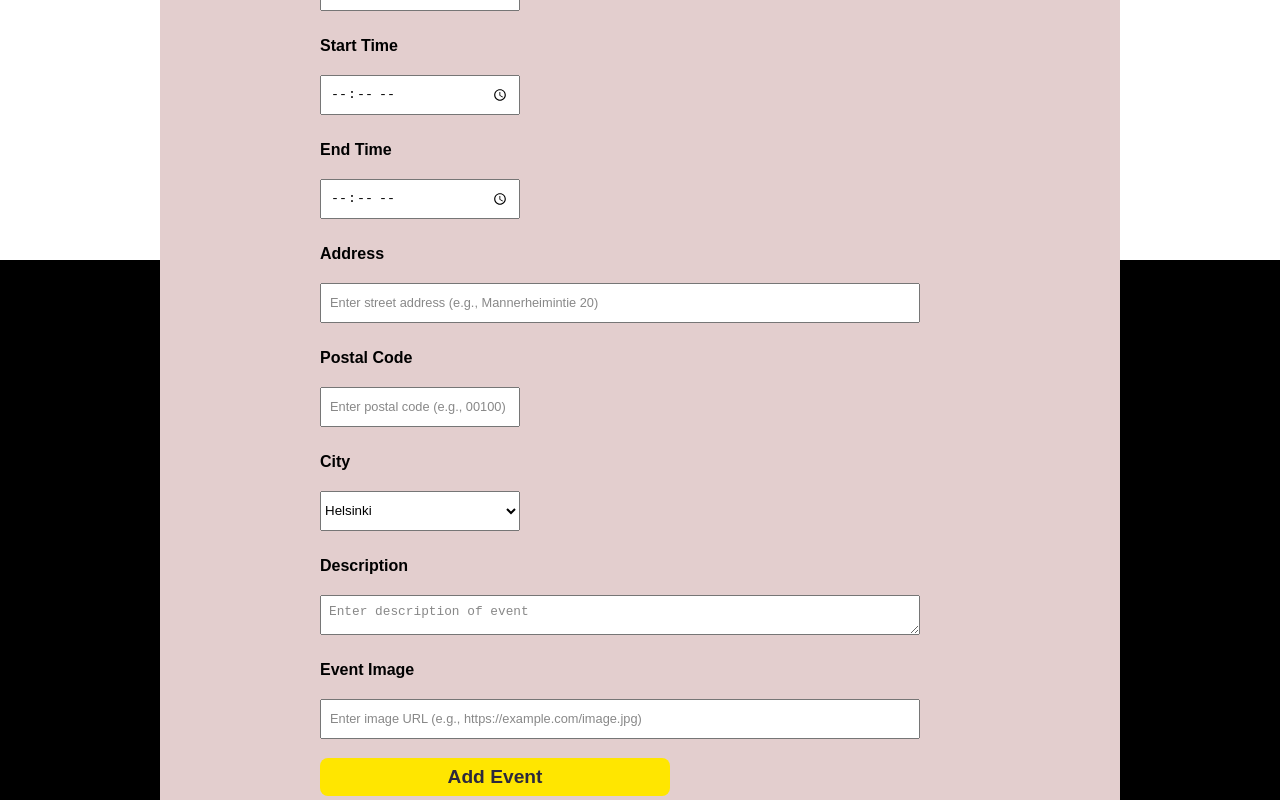
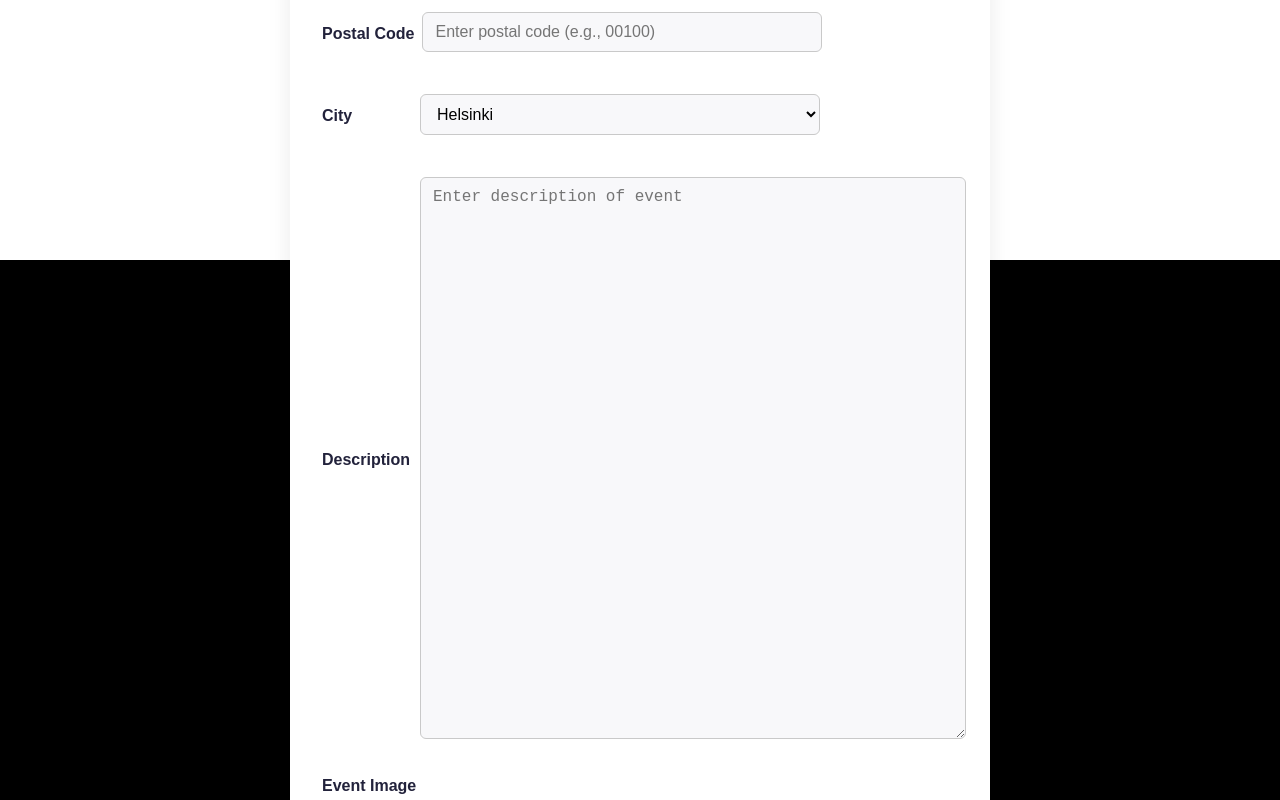
Before and after one commit to TJsohn/finnish_event_planner, a React (Vite) app: page /add in a window 1280 px wide. Shown: the part 540-1340 px from the top of the page. Built offline with nearby package versions, Linux system fonts and the light colour scheme; data requests are answered from the project's data file.

Commit message:
fix some css in add form

```diff
--- a/db.json
+++ b/db.json
@@ -289,6 +289,21 @@
       "imageUrl": "https://images.pexels.com/photos/53148/shish-kebab-meat-skewer-vegetable-skewer-meat-products-53148.jpeg",
       "startDate": "2025-06-12",
       "endDate": "2025-06-12"
+    },
+    {
+      "id": "4390",
+      "title": "Potluck",
+      "date": "2025-06-05",
+      "address": "Martinlaaksonpolku 6",
+      "postalCode": "01620",
+      "location": "Vantaa",
+      "description": "potluck",
+      "category": "entertainment",
+      "startTime": "15:30",
+      "endTime": "17:19",
+      "imageUrl": "https://images.pexels.com/photos/53148/shish-kebab-meat-skewer-vegetable-skewer-meat-products-53148.jpeg",
+      "startDate": "2025-06-06",
+      "endDate": "2025-06-06"
     }
   ]
 }
--- a/src/pages/AddEventForm/AddEventForm.jsx
+++ b/src/pages/AddEventForm/AddEventForm.jsx
@@ -65,10 +65,13 @@ const AddEventForm = ({onAddEvent}) => {
     <>
     <div className={styles.formContainer}>
       <form className={styles.form} onSubmit={handleSubmit}>
-        <div>
+
+        <div className={styles.row}>
           <label htmlFor="title">Title</label>
           <input className={styles.inputMedium} type="text" placeholder="Enter event title" value={formData.title} onChange={handleChange} id="title" name="title" required />
+        </div>
 
+        <div className={styles.row}>
           <label htmlFor="category">Category</label>
           <select className={styles.inputSmall} value={formData.category} onChange={handleChange} id="category" name="category" required>
             <option value="culture">Culture</option>
@@ -78,33 +81,45 @@ const AddEventForm = ({onAddEvent}) => {
             <option value="entertainment">Entertainment</option>
             <option value="travel">Travel</option>
           </select>
+        </div>
 
+        <div className={styles.row}>
           <label htmlFor="startDate">Start Date</label>
           <input className={styles.inputSmall} type="date" value={formData.startDate} onChange={handleChange} id="startDate" name="startDate" required />
           <label htmlFor="endDate">End Date</label>
           <input className={styles.inputSmall} type="date" value={formData.endDate} onChange={handleChange} id="endDate" name="endDate" min={formData.startDate} required />
+        </div>
 
-
+        <div className={styles.row}>
           <label htmlFor="startTime">Start Time</label>
           <input className={styles.inputSmall} type="time" value={formData.startTime} onChange={handleChange} id="startTime" name="startTime" required />
           <label htmlFor="endTime">End Time</label>
           <input className={styles.inputSmall} type="time" value={formData.endTime} onChange={handleChange} id="endTime" name="endTime" required />
+        </div>
 
+        <div className={styles.row}>
           <label htmlFor="address">Address</label>
           <input className={styles.inputMedium} type="text" placeholder='Enter street address (e.g., Mannerheimintie 20)' value={formData.address} onChange={handleChange} id="address" name="address" required/>
+        </div>
 
+        <div className={styles.row}>
           <label htmlFor="postalCode">Postal Code</label>
           <input className={styles.inputSmall} type="text" placeholder='Enter postal code (e.g., 00100)' value={formData.postalCode} onChange={handleChange} id="postalCode" name="postalCode" required />
+        </div>
 
+        <div className={styles.row}>
           <label htmlFor="location">City</label>
           <select className={styles.inputSmall} value={formData.location} onChange={handleChange} id="location" name="location" required>
             <option value="Helsinki">Helsinki</option>
             <option value="Espoo">Espoo</option>
             <option value="Vantaa">Vantaa</option>
           </select>
+        </div>
 
+        <div className={styles.row}>
           <label htmlFor="description">Description</label>
           <textarea className={styles.inputLarge} type="text" placeholder="Enter description of event" rows={30} value={formData.description} onChange={handleChange} id="description" name="description" required />
+        </div>
 
           <label htmlFor="imageUrl">Event Image</label>
           <input className={styles.inputMedium} type="url" placeholder='Enter image URL (e.g., https://example.com/image.jpg)' value={formData.imageUrl} onChange={handleChange} id="imageUrl" name="imageUrl" />
@@ -113,9 +128,8 @@ const AddEventForm = ({onAddEvent}) => {
           {successMessage && (
             <div className={styles.successMessage}>{successMessage}</div>
           )}
+      </form>
         </div>
-      </form>
-    </div>
     </>
   );
 };
--- a/src/pages/AddEventForm/AddEventForm.module.css
+++ b/src/pages/AddEventForm/AddEventForm.module.css
@@ -1,70 +1,121 @@
 .formContainer {
-  max-width: 960px;
-  margin: 2rem auto;
-  background: rgb(227, 206, 206);
-  border-radius: 5px;
-  padding: 4rem 10rem;
-  line-height: 2;
+  max-width: 700px;
+  margin: 40px auto;
+  background: #fff;
+  border-radius: 16px;
+  box-shadow: 0 4px 24px rgba(0, 0, 0, 0.08);
+  padding: 32px 24px;
 }
 
 .form {
+  display: flex;
+  flex-direction: column;
+  gap: 18px;
+}
+
+.row {
+  display: flex;
+  align-items: center;
+  gap: 6px;
+  margin-bottom: 12px;
+}
+
+.row label {
+  min-width: 90px;
+  margin-bottom: 0;
+}
+
+label {
+  margin-bottom: 4px;
+  margin-left: 8px;
+  margin-right: 2px;
+  font-weight: 600;
+  color: #22223b;
   text-align: left;
 }
 
-.form label,
-.form input,
-.form textarea,
-.form select {
-  display: block;
-  height: 2.5rem;
-}
-
-.form label {
-  margin-bottom: 0.3rem;
-  font-weight: bold;
-}
-
-.form input,
-.form textarea,
-.form select {
-  margin-bottom: 1.2rem;
-}
-
-.form input,
-.form textarea {
-  padding: 0.5rem;
+.inputSmall,
+.inputMedium,
+.inputLarge,
+select,
+textarea {
+  border: 1px solid #c9c9c9;
+  border-radius: 6px;
+  padding: 10px 12px;
+  font-size: 1rem;
+  background: #f8f8fa;
+  transition: border 0.2s;
+  margin-bottom: 8px;
+  margin-top: 4px;
 }
 
 .inputSmall {
-  width: 200px;
+  flex: 1 1 0;
+  width: 100%;
+  min-width: 180px;
+  max-width: 400px;
 }
 
 .inputMedium {
-  width: 600px;
+  width: 100%;
 }
 
-.inputLarge {
-  width: 600px;
-  height: 1000px;
+.inputLarge,
+textarea {
+  width: 100%;
+  min-height: 80px;
+  resize: vertical;
 }
 
-.form input::placeholder,
-.form textarea::placeholder {
-  font-family: inherit;
-  font-size: 0.8rem;
-  color: #888;
+input:focus,
+select:focus,
+textarea:focus {
+  border: 1.5px solid #4e8cff;
+  outline: none;
+  background: #f0f7ff;
 }
 
 .submitBtn {
-  width: 350px;
-  margin: 0;
-  padding: 0.5rem 1rem;
-  font-size: 1.2rem;
-  font-weight: bold;
-  background-color: #ffe600;
-  color: #2c293d;
+  background: linear-gradient(90deg, #4e8cff 0%, #38b6ff 100%);
+  color: #fff;
   border: none;
-  border-radius: 8px;
+  border-radius: 6px;
+  padding: 12px 0;
+  font-size: 1.1rem;
+  font-weight: 700;
   cursor: pointer;
-  transition: all 0.3s ease;
+  margin-top: 12px;
+  transition: background 0.2s;
 }
+
+.submitBtn:hover {
+  background: linear-gradient(90deg, #38b6ff 0%, #4e8cff 100%);
+}
+
+.successMessage {
+  background: #d1f7c4;
+  color: #256029;
+  border-radius: 6px;
+  padding: 10px 16px;
+  margin-top: 16px;
+  font-weight: 600;
+  text-align: center;
+  border: 1px solid #b6e7a6;
+  box-shadow: 0 2px 8px rgba(60, 180, 60, 0.06);
+}
+
+/* @media (max-width: 600px) {
+  .formContainer {
+    padding: 16px 6px;
+  }
+
+  .row {
+    flex-direction: column;
+    align-items: stretch;
+  }
+
+  .inputSmall {
+    width: 100%;
+    max-width: 100%;
+  }
+} */
```
